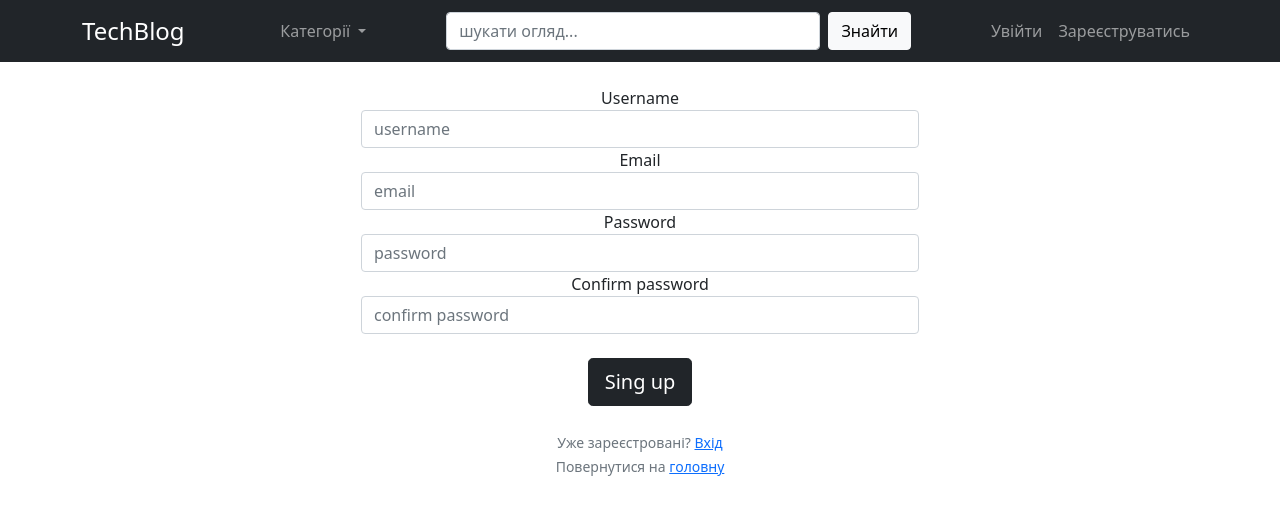
After one commit to vzaliskyi/blog_technological_innovations, a Flask app: page /auth/register in a window 1280 px wide. The commit adds this page. Shown: the top 515 px of the page. Run offline with Flask 2, Linux system fonts and the light colour scheme; some libraries are stand-ins or nearby versions.

Commit message:
Login and register

```diff
--- a/app/__init__.py
+++ b/app/__init__.py
@@ -13,7 +13,7 @@ login_manager = LoginManager(app)
 from .blog import blog_bp  # pylint: disable=import-error
 from .user import user_bp  # pylint: disable=import-error
 app.register_blueprint(blog_bp, url_prefix='')
-app.register_blueprint(user_bp, url_prefix='auth')
+app.register_blueprint(user_bp, url_prefix='/auth')
 
-from app import view
+from app import views
 from app import forms
--- a/app/blog/__init__.py
+++ b/app/blog/__init__.py
@@ -2,4 +2,4 @@ from flask import Blueprint  # pylint: disable=import-error
 
 blog_bp = Blueprint('blog_bp_in', __name__, template_folder="templates/blog")
 
-from . import view  # pylint: disable=F401
+from . import views  # pylint: disable=F401
--- /dev/null
+++ b/app/templates/_render_field.html
@@ -0,0 +1,15 @@
+{% macro render_field(field)%}
+
+<fieldset class="form-field" style="width:50%;">
+  <div class="form_label">{{ field.label }}</div>
+      {{ field(**kwargs) | safe }}
+</fieldset>
+          {%if field.errors%}
+          <div class="error_form">
+              {%for error in field.errors%}
+              {{error}}
+              {%endfor%}
+          </div>
+          {%endif%}
+
+{% endmacro %}
--- a/app/templates/base.html
+++ b/app/templates/base.html
@@ -39,8 +39,12 @@
           </form>
         </div>
         <div class="navbar-nav">
-          <a class="nav-item nav-link rounded" href="">Увійти</a>
-          <a class="nav-item nav-link rounded" href="">Зареєструватись</a>
+          {%if current_user.is_authenticated%}
+          <a class="nav-item nav-link rounded"  href={{url_for('user_bp_in.logout')}}>Вихід</a>
+          {%else%}
+          <a class="nav-item nav-link rounded" href={{url_for('user_bp_in.login')}}>Увійти</a>
+          <a class="nav-item nav-link rounded" href={{url_for('user_bp_in.register')}}>Зареєструватись</a>
+          {%endif%}
         </div>
     </div>
   </nav>
--- a/app/user/__init__.py
+++ b/app/user/__init__.py
@@ -1,5 +1,4 @@
 from flask import Blueprint
 user_bp = Blueprint('user_bp_in', __name__, template_folder="templates/user")
 
-# from . import view  # pylint: enable=unused-import
-# from . import forms  # pylint: enable=unused-import
+from . import views  # pylint: enable=unused-import
--- a/app/user/forms.py
+++ b/app/user/forms.py
@@ -1,29 +1,46 @@
+from .models import User
 from flask_wtf import FlaskForm
-from wtforms import StringField, SubmitField, PasswordField
-from wtforms.validators import DataRequired, Length, Email, EqualTo, ValidationError
-from app.models import User
+from wtforms import StringField, PasswordField, SubmitField
+from wtforms.validators import DataRequired, Email, Regexp, Length, EqualTo, ValidationError
+
+class LoginForm(FlaskForm):
+    username = StringField(
+                           'Username',
+                           validators=[DataRequired('Це поле є обов\'язковим')]
+                           )
+    password = PasswordField(
+                             'Password',
+                             validators=[DataRequired('Це поле є обов\'язковим')]
+                             )
+    submit = SubmitField('Login')
 
 class RegistrationForm(FlaskForm):
-    username = StringField('Username',
-        validators=[DataRequired(), Length(min=3, max=20, message="Username повинен бути від 3 до 20 символів")])
-    # email = StringField('Email', validators=[DataRequired(), Email(message="Невірно введений email!")])
-
-    password = PasswordField('Пароль', validators=[DataRequired(), Length(min=8, message="Пароль повинен містити від 8 символів")])
-
-    confirm_password = PasswordField('Підтвердіть пароль',
-        validators=[DataRequired(), EqualTo('password', message="Паролі не співпадають")])
-
-    submit = SubmitField("Зареєструватися")
-
-    def validate_username(self, username):
-        user = User.query.filter_by(user_login=username.data).first()
-        if user:
-            raise ValidationError('Такий юзернейм вже існує, виберіть інший')
-
-
-class LoginForm(FlaskForm):
-    username = StringField('Username', validators=[DataRequired()])
-
-    password = PasswordField('Пароль', validators=[DataRequired()])
-
-    submit = SubmitField("Вхід")
+    username = StringField(
+        'Username',
+        validators=[Length(min=3, max=30,message='Поле повинно бути довжиною від 3 до 30 симолів!'),
+        DataRequired(message="Це поле є обов'язковим!"),
+        Regexp('^[A-Za-z][A-Za-z0-9_.]*$', 0,
+               "Ім'я повинно містити тільки англійські літери, цифри, крапку або нижнє підкреслення!")
+        ]
+    )
+    email = StringField(
+        'Email',
+        validators=[DataRequired(), Email(message='Некоректна email адреса!')]
+    )
+    password = PasswordField(
+        'Password',
+        validators=[Length(min=8,
+        message='Поле повинно бути довжиною більше 8 символів!'),
+                    DataRequired(message="Це поле є обов'язковим!")]
+    )
+    confirm_password = PasswordField(
+        'Confirm password',
+        validators=[DataRequired(), EqualTo('password', message='Паролі не збігаються!')]
+    )
+    submit = SubmitField('Sing up')
+    def validate_email(self, field):
+        if User.query.filter_by(email=field.data).first():
+            raise ValidationError('Email уже існує!')
+    def validate_username(self, field):
+        if User.query.filter_by(username=field.data).first():
+            raise ValidationError("Користувач з таким ім'я вже існує!")
--- /dev/null
+++ b/app/user/templates/user/register.html
@@ -0,0 +1,22 @@
+{% extends "base.html" %}
+{%from "_render_field.html" import render_field%}
+
+{% block content %}
+<br>
+ <div class="form-login" align="center">
+      <form method="POST" action="{{ url_for('user_bp_in.register') }}">
+                 {{form.csrf_token}}
+           {{ render_field(form.username, class="form-control", placeholder="username") }}
+           {{ render_field(form.email, class="form-control", placeholder="email") }}
+          {{ render_field(form.password, class="form-control", placeholder="password") }}
+          {{ render_field(form.confirm_password, class="form-control", placeholder="confirm password") }}
+          <br>
+          {{ form.submit(class="btn btn-dark btn-lg") }}<br><br>
+      </form>
+ </div>
+<div class="text_info" align="center">
+        <small class="text-muted">Уже зареєстровані? <a href="{{ url_for('user_bp_in.login') }}">Вхід</a></small>
+        <br>
+        <small class="text-muted">Повернутися на <a href="{{ url_for('home') }}">головну</a></small>
+</div>
+{% endblock content %}
--- /dev/null
+++ b/app/user/views.py
@@ -0,0 +1,51 @@
+from .models import User
+from . import user_bp
+from app import db
+from .forms import LoginForm, RegistrationForm
+from flask import render_template, redirect, url_for, flash
+from flask_login import login_user, current_user, logout_user
+
+
+@user_bp.route('/login', methods=['GET', 'POST'])
+def login():
+    if current_user.is_authenticated:
+        return redirect(url_for('home'))
+    form = LoginForm()
+    if form.validate_on_submit():
+        username = form.username.data
+        password = form.password.data
+        user_in_db = User.query.filter(User.username == username).first()
+        if user_in_db and user_in_db.veryfy_password(password):
+            login_user(user_in_db)
+            flash('Ви успішно ввійшли!', category='success')
+            return redirect(url_for('home'))
+        else:
+            flash('Неправильні дані!', category='danger')
+    return render_template('login.html', form=form, title='Login')
+
+@user_bp.route('/register', methods=['GET', 'POST'])
+def register():
+    if current_user.is_authenticated:
+        return redirect(url_for('home'))
+    form = RegistrationForm()
+    if form.validate_on_submit():
+        username = form.username.data
+        email = form.email.data
+        password = form.password.data
+        user = User(username=username, email=email, password=password)
+        try:
+            db.session.add(user)
+            db.session.commit()
+            flash(f'Account cereated for {form.username.data}!',
+                  category='success')
+        except:
+            db.session.rollback()
+            flash('Error adding data in DB!', 'danger')
+        return redirect(url_for('user_bp_in.login'))
+    return render_template('register.html', form=form, title='Register')
+
+@user_bp.route('/logout')
+def logout():
+    logout_user()
+    flash('Ви вийшли зі свого акаунту!', 'info')
+    return redirect(url_for("home"))
```
Also changed, not shown: app/templates/login.html (deleted, +0 -43 lines), app/templates/register.html (deleted, +0 -58 lines), app/user/models.py (+6 -2 lines), app/user/templates/user/login.html (added, +18 -0 lines), app/user/view.py (deleted, +0 -56 lines), app/blog/views.py (renamed from app/blog/view.py), app/views.py (renamed from app/view.py), blog.db.
